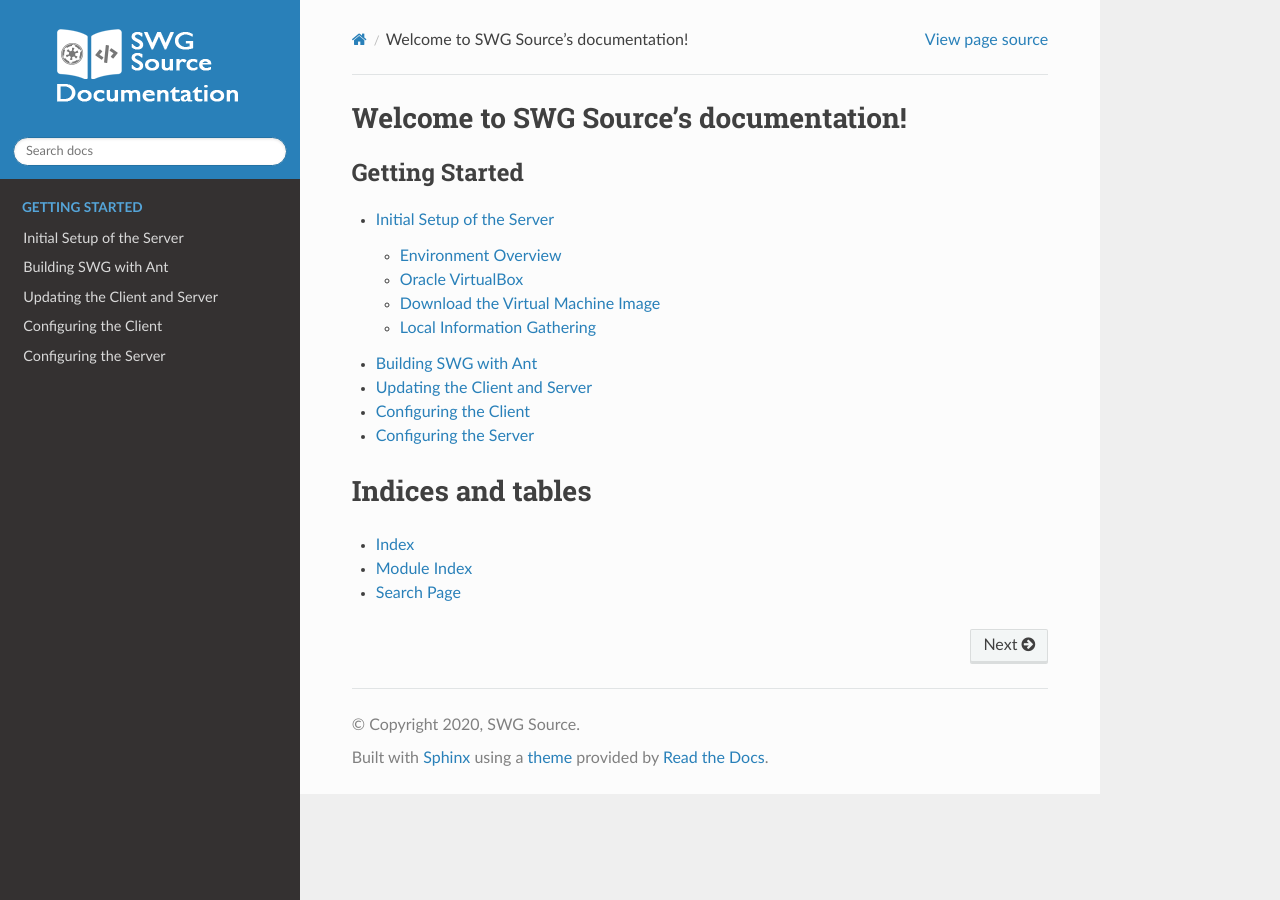
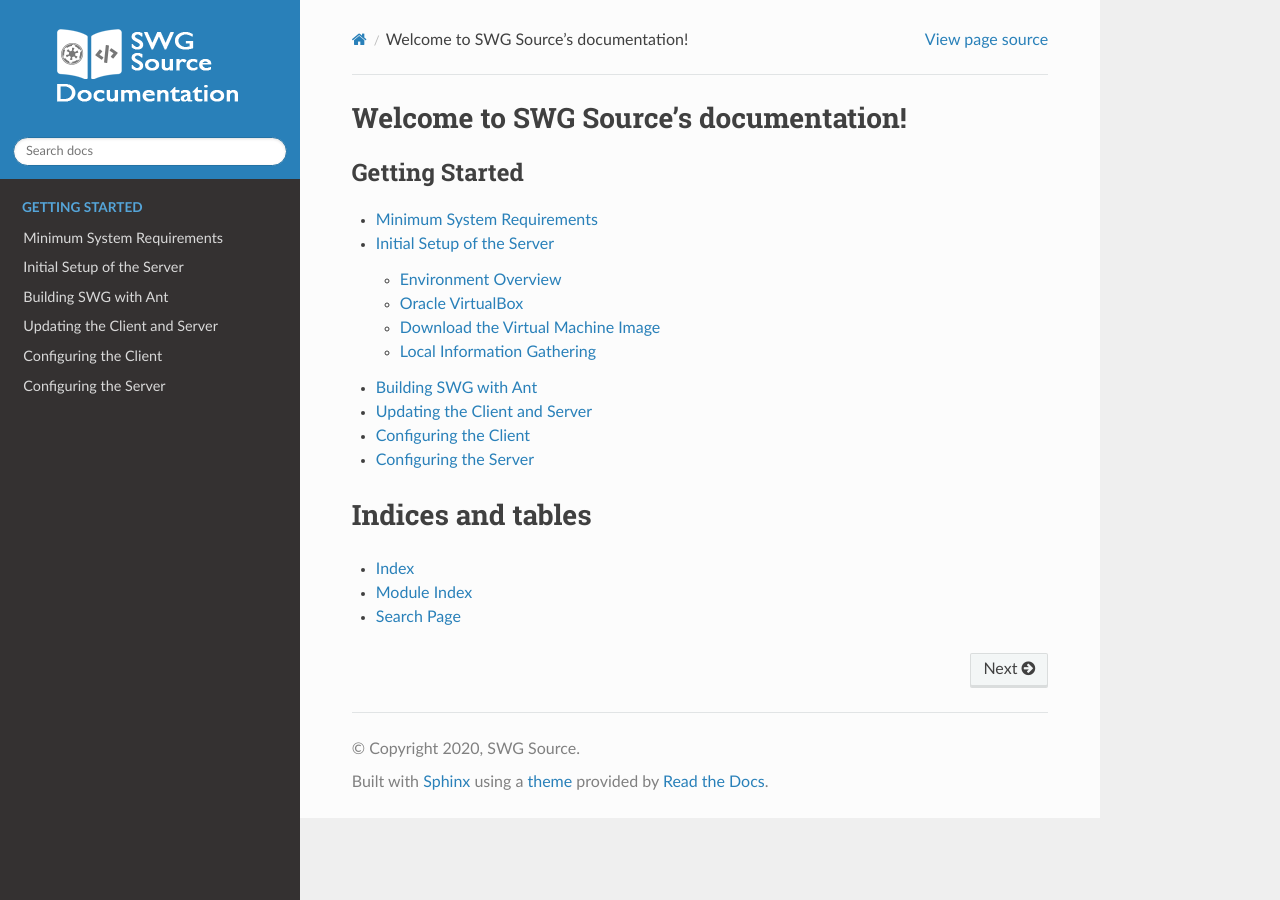
Before and after one commit to AconiteX/docs, a Sphinx documentation site: the page built from docs/index.rst, in a window 1280 px wide. Built offline with Sphinx 7.4.7 and the Read the Docs theme 2.0.0, drawn with Linux system fonts in a browser that asks for light colours; pages that are not in the unit, such as notebooks, are missing from menus.

Commit message:
Update index.rst

```diff
--- a/docs/index.rst
+++ b/docs/index.rst
@@ -7,9 +7,10 @@ Welcome to SWG Source's documentation!
 ======================================
 
 .. toctree::
-   :maxdepth: 2
+   :maxdepth: 3
    :caption: Getting Started
 
+   getting-started/minimum-system-requirements
    getting-started/initial-setup
    getting-started/building-with-ant
    getting-started/how-to-update
```
